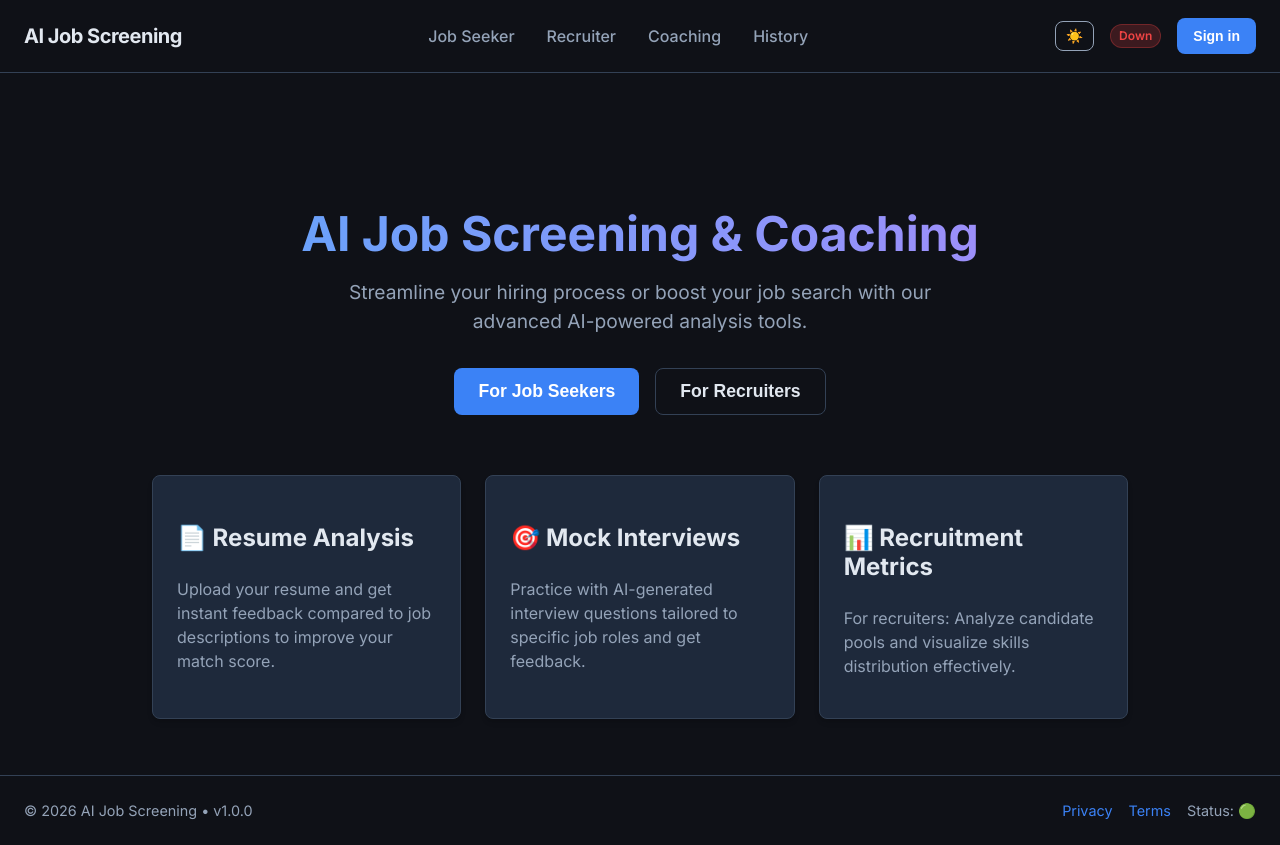
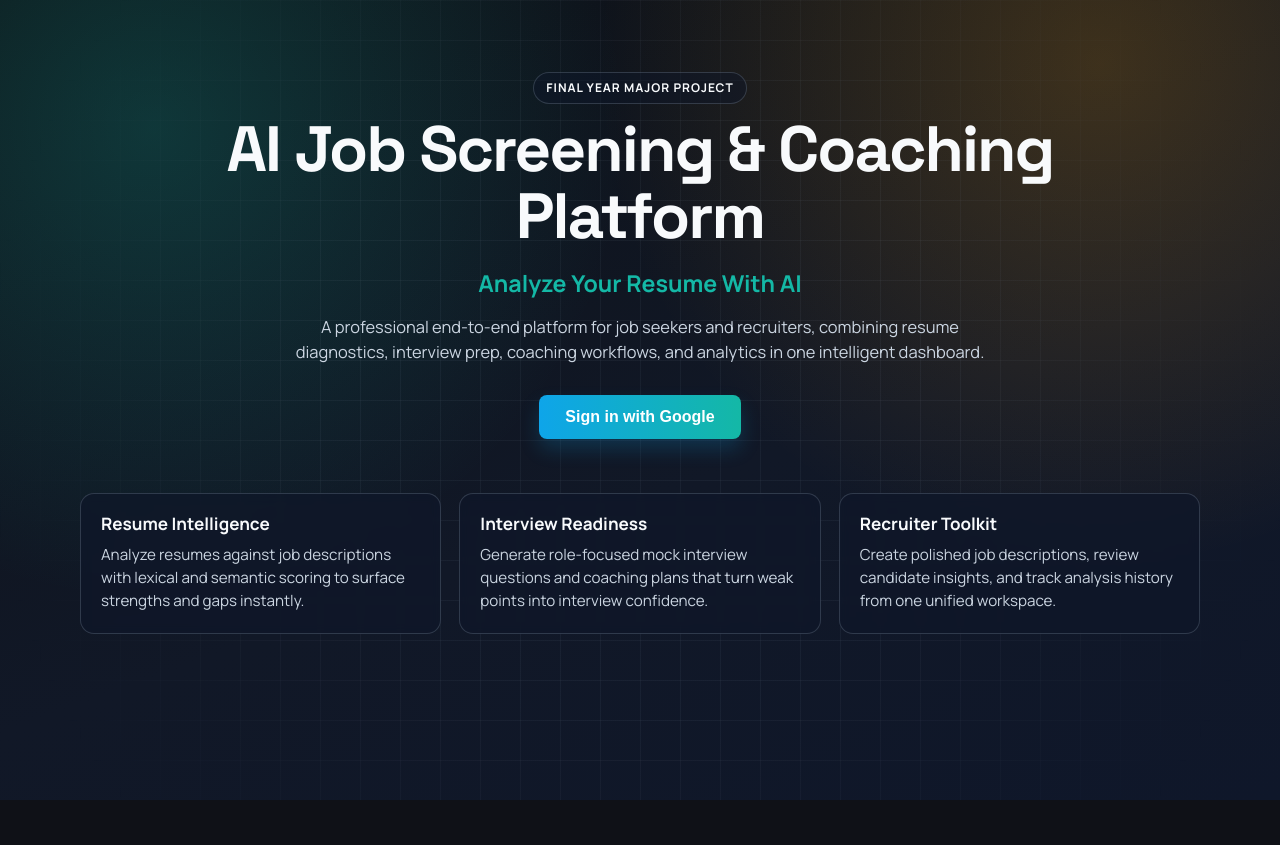
Before and after one commit to deepakbajaj12/AI-Job-Screening-Analyzer, a React (Vite) app in the folder frontend/: page / in a window 1280 px wide. After the commit the page ends 800 px from the top, so only its background shows below. Built offline with nearby package versions, Linux system fonts and the light colour scheme; no server answers.

Commit message:
feat: add professional landing auth homepage with Google sign-in

```diff
--- a/frontend/src/App.tsx
+++ b/frontend/src/App.tsx
@@ -1,6 +1,7 @@
 import { Routes, Route } from 'react-router-dom'
 import React from 'react'
 import Home from './pages/Home'
+import Landing from './pages/Landing'
 import JobSeeker from './pages/JobSeeker'
 import Recruiter from './pages/Recruiter'
 import Coaching from './pages/Coaching'
@@ -8,8 +9,11 @@ import MockInterview from './pages/MockInterview'
 import History from './pages/History'
 import NavBar from './components/NavBar'
 import Footer from './components/Footer'
+import { useAuth } from './context/AuthContext'
 
 export default function App() {
+  const { user } = useAuth()
+
   class ErrorBoundary extends React.Component<{ children: React.ReactNode }, { hasError: boolean }> {
     constructor(props: any) {
       super(props)
@@ -24,6 +28,21 @@ export default function App() {
       return this.props.children as any
     }
   }
+
+  if (!user) {
+    return (
+      <div className="container">
+        <main className="landing-main">
+          <ErrorBoundary>
+            <Routes>
+              <Route path="*" element={<Landing />} />
+            </Routes>
+          </ErrorBoundary>
+        </main>
+      </div>
+    )
+  }
+
   return (
       <div className="container">
       <NavBar />
--- /dev/null
+++ b/frontend/src/pages/Landing.tsx
@@ -0,0 +1,52 @@
+import { useAuth } from '../context/AuthContext'
+import { useNavigate } from 'react-router-dom'
+
+const featureCards = [
+  {
+    title: 'Resume Intelligence',
+    description: 'Analyze resumes against job descriptions with lexical and semantic scoring to surface strengths and gaps instantly.'
+  },
+  {
+    title: 'Interview Readiness',
+    description: 'Generate role-focused mock interview questions and coaching plans that turn weak points into interview confidence.'
+  },
+  {
+    title: 'Recruiter Toolkit',
+    description: 'Create polished job descriptions, review candidate insights, and track analysis history from one unified workspace.'
+  }
+]
+
+export default function Landing() {
+  const { signIn } = useAuth()
+  const navigate = useNavigate()
+
+  const handleSignIn = async () => {
+    await signIn()
+    navigate('/')
+  }
+
+  return (
+    <div className="landing-shell">
+      <div className="landing-atmosphere" aria-hidden="true" />
+      <section className="landing-hero">
+        <p className="landing-kicker">Final Year Major Project</p>
+        <h1>AI Job Screening & Coaching Platform</h1>
+        <p className="landing-tagline">Analyze Your Resume With AI</p>
+        <p className="landing-copy">
+          A professional end-to-end platform for job seekers and recruiters, combining resume diagnostics, interview prep,
+          coaching workflows, and analytics in one intelligent dashboard.
+        </p>
+        <button className="btn landing-cta" onClick={handleSignIn}>Sign in with Google</button>
+      </section>
+
+      <section className="landing-features" aria-label="Key Features">
+        {featureCards.map((card) => (
+          <article className="landing-feature-card" key={card.title}>
+            <h3>{card.title}</h3>
+            <p>{card.description}</p>
+          </article>
+        ))}
+      </section>
+    </div>
+  )
+}
--- a/frontend/src/styles.css
+++ b/frontend/src/styles.css
@@ -1,4 +1,4 @@
-@import url('https://fonts.googleapis.com/css2?family=Inter:wght@400;500;600;700&display=swap');
+@import url('https://fonts.googleapis.com/css2?family=Manrope:wght@400;500;600;700;800&family=Space+Grotesk:wght@500;700&display=swap');
 
 :root {
   --bg: #0f1117;
@@ -30,7 +30,7 @@
 * { box-sizing: border-box; }
 body {
   margin: 0;
-  font-family: 'Inter', system-ui, -apple-system, sans-serif;
+  font-family: 'Manrope', system-ui, -apple-system, sans-serif;
   background: var(--bg);
   color: var(--fg);
   line-height: 1.5;
@@ -103,6 +103,11 @@ main {
   margin: 0 auto;
 }
 
+.landing-main {
+  max-width: 100%;
+  padding: 0;
+}
+
 /* Cards */
 .card {
   background: var(--card);
@@ -113,7 +118,7 @@ main {
   margin-bottom: 24px;
   transition: transform 0.2s;
 }
-.card:hover { /* minimal hover effect if interactive, optional */ }
+.card:hover { transform: translateY(-1px); }
 
 .grid {
   display: grid;
@@ -269,5 +274,148 @@ pre {
   border: 1px solid var(--border);
 }
 
+.landing-shell {
+  position: relative;
+  min-height: 100vh;
+  padding: 72px 24px 56px;
+  overflow: hidden;
+  background:
+    radial-gradient(circle at 12% 16%, rgba(20, 184, 166, 0.22), transparent 36%),
+    radial-gradient(circle at 86% 8%, rgba(245, 158, 11, 0.2), transparent 38%),
+    linear-gradient(160deg, #0d1116 0%, #111827 58%, #0f172a 100%);
+}
+
+.landing-atmosphere {
+  position: absolute;
+  inset: 0;
+  pointer-events: none;
+  background-image: linear-gradient(rgba(148, 163, 184, 0.07) 1px, transparent 1px), linear-gradient(90deg, rgba(148, 163, 184, 0.07) 1px, transparent 1px);
+  background-size: 40px 40px;
+  -webkit-mask-image: radial-gradient(circle at center, black 42%, transparent 88%);
+  mask-image: radial-gradient(circle at center, black 42%, transparent 88%);
+}
+
+.landing-hero {
+  position: relative;
+  max-width: 860px;
+  margin: 0 auto;
+  text-align: center;
+  animation: revealUp 0.7s ease-out;
+}
+
+.landing-kicker {
+  display: inline-block;
+  margin: 0 0 12px;
+  padding: 6px 12px;
+  border-radius: 999px;
+  background: rgba(15, 23, 42, 0.45);
+  border: 1px solid rgba(148, 163, 184, 0.25);
+  color: #f8fafc;
+  font-size: 0.75rem;
+  letter-spacing: 0.08em;
+  text-transform: uppercase;
+  font-weight: 700;
+}
+
+.landing-hero h1 {
+  margin: 0;
+  font-family: 'Space Grotesk', sans-serif;
+  font-size: clamp(2.2rem, 6vw, 4rem);
+  letter-spacing: -0.03em;
+  line-height: 1.05;
+  color: #f8fafc;
+}
+
+.landing-tagline {
+  margin: 16px 0 14px;
+  color: #14b8a6;
+  font-size: clamp(1.1rem, 2.6vw, 1.45rem);
+  font-weight: 700;
+}
+
+.landing-copy {
+  margin: 0 auto;
+  max-width: 720px;
+  color: #cbd5e1;
+  font-size: 1.03rem;
+}
+
+.landing-cta {
+  margin-top: 30px;
+  padding: 13px 26px;
+  font-size: 1rem;
+  font-weight: 700;
+  background: linear-gradient(90deg, #0ea5e9 0%, #14b8a6 100%);
+  box-shadow: 0 10px 20px rgba(14, 165, 233, 0.2);
+}
+
+.landing-cta:hover {
+  background: linear-gradient(90deg, #0284c7 0%, #0f766e 100%);
+}
+
+.landing-features {
+  position: relative;
+  max-width: 1120px;
+  margin: 54px auto 0;
+  display: grid;
+  grid-template-columns: repeat(3, minmax(0, 1fr));
+  gap: 18px;
+}
+
+.landing-feature-card {
+  background: rgba(15, 23, 42, 0.76);
+  border: 1px solid rgba(148, 163, 184, 0.25);
+  border-radius: 14px;
+  padding: 20px;
+  -webkit-backdrop-filter: blur(5px);
+  backdrop-filter: blur(5px);
+  animation: revealUp 0.7s ease-out;
+}
+
+.landing-feature-card h3 {
+  margin: 0 0 10px;
+  font-size: 1.07rem;
+  color: #f8fafc;
+}
+
+.landing-feature-card p {
+  margin: 0;
+  color: #cbd5e1;
+  font-size: 0.95rem;
+}
+
+@keyframes revealUp {
+  from {
+    opacity: 0;
+    transform: translateY(14px);
+  }
+  to {
+    opacity: 1;
+    transform: translateY(0);
+  }
+}
+
+@media (max-width: 980px) {
+  .landing-features {
+    grid-template-columns: 1fr;
+    max-width: 680px;
+  }
+}
+
+@media (max-width: 640px) {
+  .landing-shell {
+    padding-top: 56px;
+  }
+
+  .landing-copy {
+    font-size: 0.96rem;
+  }
+
+  .landing-cta {
+    width: 100%;
+    max-width: 320px;
+  }
+}
+
 /* End of styles */
 /* force build trigger */
```
